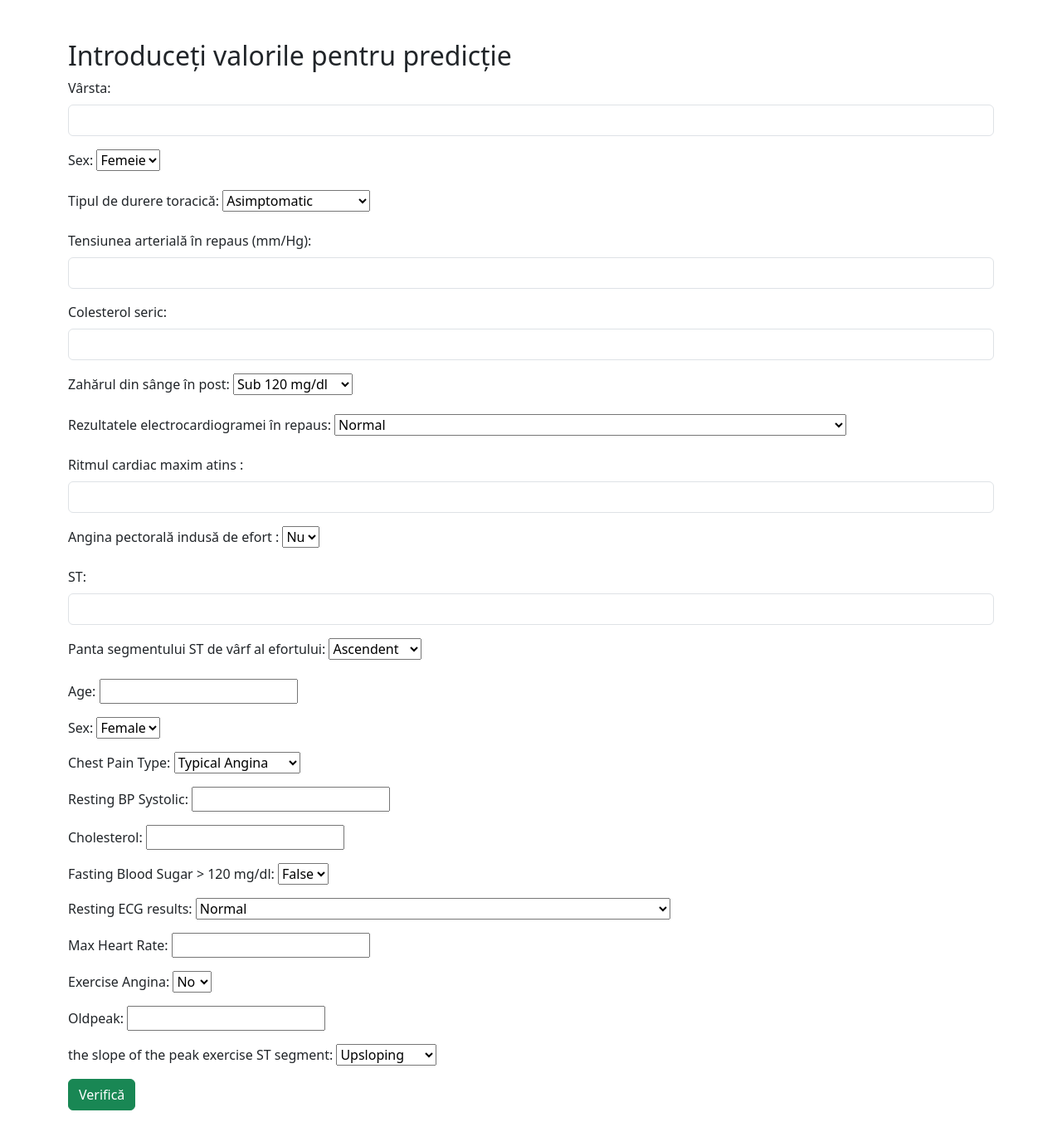
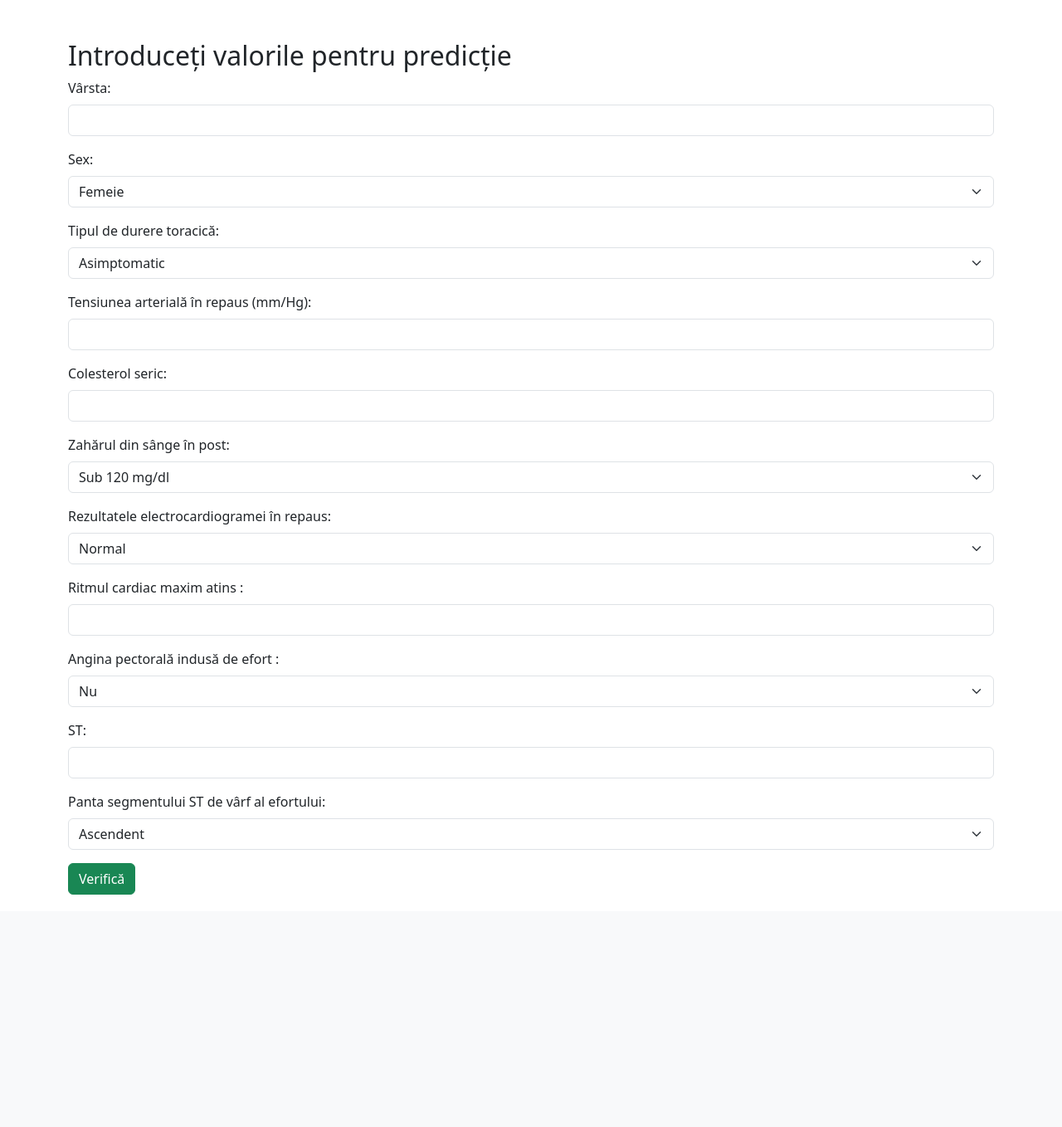
Before and after one commit to burdyniuk/heart_disease_web_app, a Django app: page /predictions/input/ in a window 1280 px wide. Shown: the part 88-1446 px from the top of the page at 83% size. After the commit the page ends 1166 px from the top, so only its background shows below. Run offline with Django 4.2, Linux system fonts and the light colour scheme; the visitor is signed in with stand-in values (Sample User, id 1).

Commit message:
updated some styles

```diff
--- a/templates/predictions/prediction_input.html
+++ b/templates/predictions/prediction_input.html
@@ -6,6 +6,7 @@
     <div id="input-div" class="container mt-5">
         <h2>Introduceți valorile pentru predicție</h2>
         <form method="post" hx-post="{% url 'prediction_input' %}" hx-trigger="submit from:form" hx-target="#input-div">
+            {% csrf_token %}
             <div class="mb-3">
                 <label for="age" class="form-label">Vârsta:</label>
                 <input type="number" id="age" name="age" class="form-control" min="1" max="120" required>
@@ -13,7 +14,7 @@
 
             <div class="mb-3">
                 <label for="age" class="form-label">Sex:</label>
-                <select id="age" name="age">
+                <select id="age" name="age" class="form-select">
                     <option value="0">Femeie</option>
                     <option value="1">Bărbat</option>
                 </select>
@@ -21,7 +22,7 @@
 
             <div class="mb-3">
                 <label for="chest_pain_type" class="form-label">Tipul de durere toracică:</label>
-                <select name="chest_pain_type" id="chest_pain_type">
+                <select name="chest_pain_type" id="chest_pain_type" class="form-select">
                     <option value="4">Asimptomatic</option>
                     <option value="1">Angină tipică</option>
                     <option value="2">Angină atipică</option>
@@ -41,7 +42,7 @@
 
             <div class="mb-3">
                 <label for="fasting_blood_sugar" class="form-label">Zahărul din sânge în post:</label>
-                <select name="fasting_blood_sugar" id="fasting_blood_sugar">
+                <select name="fasting_blood_sugar" id="fasting_blood_sugar" class="form-select">
                     <option value="0">Sub 120 mg/dl</option>
                     <option value="1">Peste 120 mg/dl</option>
                 </select>
@@ -49,7 +50,7 @@
 
             <div class="mb-3">
                 <label for="resting_ecg" class="form-label">Rezultatele electrocardiogramei în repaus:</label>
-                <select name="resting_ecg" id="resting_ecg">
+                <select name="resting_ecg" id="resting_ecg" class="form-select">
                     <option value="0">Normal</option>
                     <option value="1">Anomalie undă ST-T</option>
                     <option value="2">Prezintă hipertrofie ventriculară stângă probabilă sau certă după criteriile Estes</option>
@@ -63,7 +64,7 @@
 
             <div class="mb-3">
                 <label for="exercise_angina" class="form-label">Angina pectorală indusă de efort :</label>
-                <select name="exercise_angina" id="exercise_angina">
+                <select name="exercise_angina" id="exercise_angina" class="form-select">
                     <option value="0">Nu</option>
                     <option value="1">Da</option>
                 </select>
@@ -76,16 +77,12 @@
 
             <div class="mb-3">
                 <label for="st_slope" class="form-label">Panta segmentului ST de vârf al efortului:</label>
-                <select name="st_slope" id="st_slope">
+                <select name="st_slope" id="st_slope" class="form-select">
                     <option value="0">Ascendent</option>
                     <option value="1">Plat</option>
                     <option value="2">Descendent</option>
                 </select>
             </div>
-
-
-            {% csrf_token %}
-            {{ form.as_p }}
             <button class="btn btn-success" type="submit">Verifică</button>
         </form>
     </div>
```
